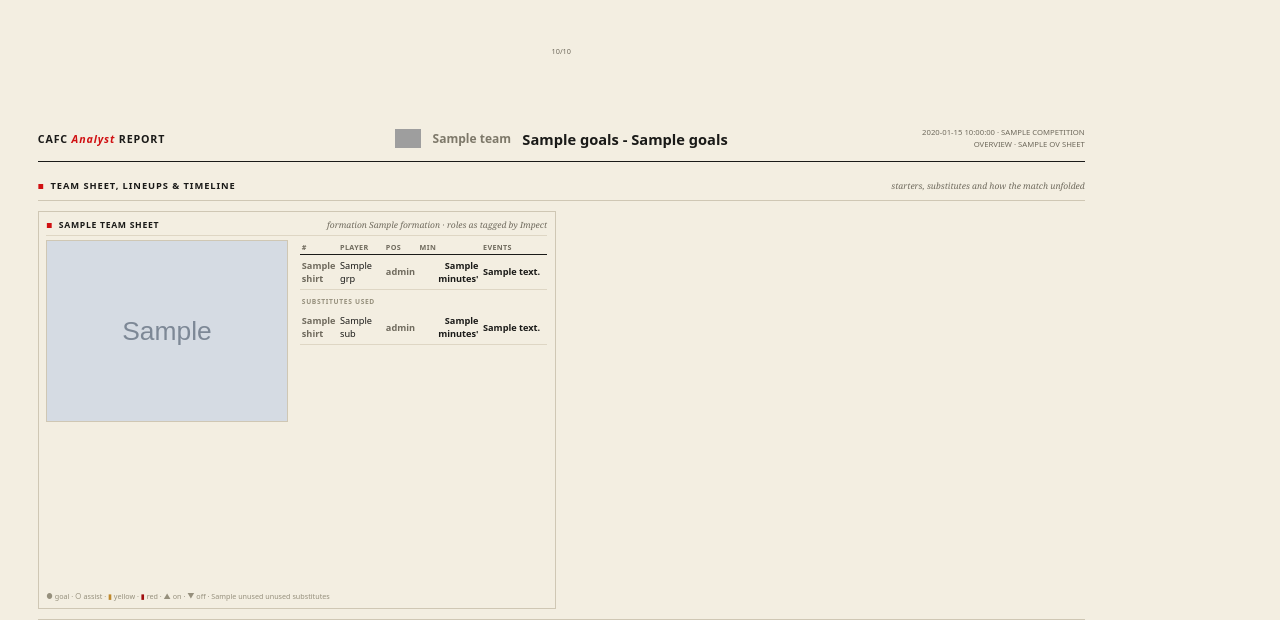
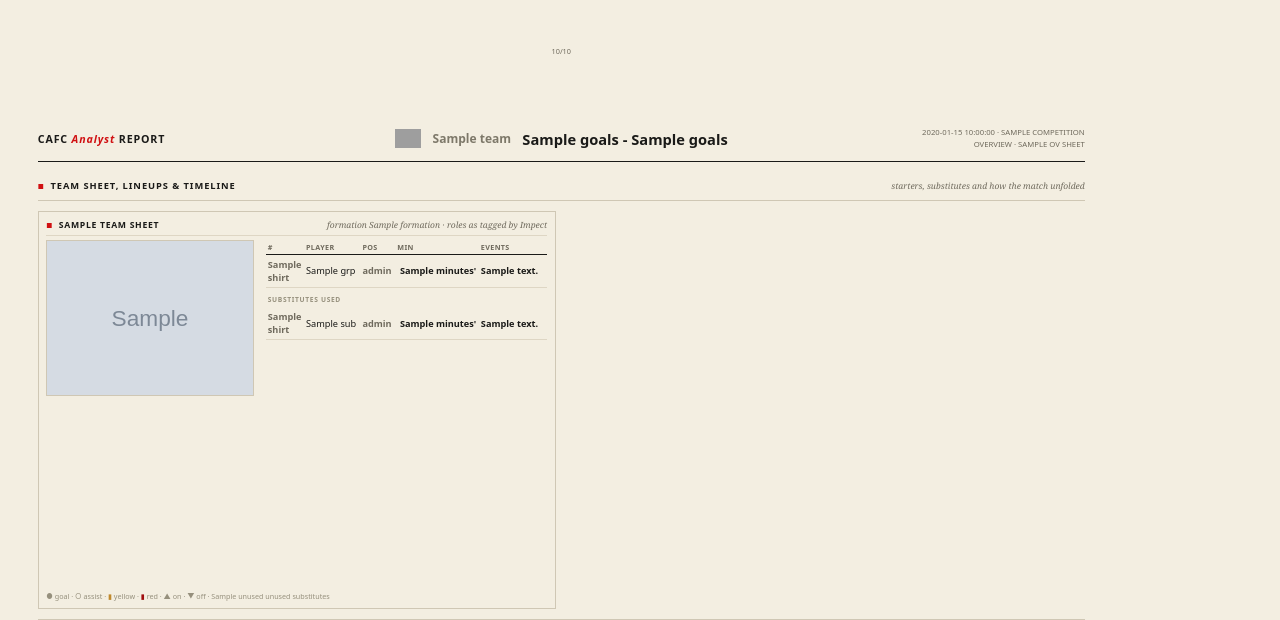
Before and after one commit to CAFC-DS/post-match-reports, a Python web app: template src/report/expanded/templates/expanded.html.j2 in a window 1280 px wide. Shown: the part 1505-2125 px from the top of the page. Run offline with Jinja, Linux system fonts and the light colour scheme; the template is opened without the code that fills it: most values are stand-ins (such as "Sample title", 1, 10 or a date in 2020); grey boxes marked "Sample" are stand-in pictures; grey boxes are pictures that could not be loaded.

Commit message:
Overview: fit the team-sheet cards (smaller lineup image, tighter rows)
Co-Authored-By: Claude Sonnet 5.5 <noreply@anthropic.com>
Claude-Session: https://claude.ai/code/session_019WXteFCPAW27A9uwbTQjuo

```diff
--- a/src/report/expanded/templates/expanded.html.j2
+++ b/src/report/expanded/templates/expanded.html.j2
@@ -3,7 +3,7 @@
 </style><style>
 .tochead{height:10mm;display:flex;align-items:center;border-bottom:.7px solid #cfc7b4}.tochead b{font-size:7pt;text-transform:uppercase;letter-spacing:.1em}.tochead b:before{content:'■';color:#d01012;font-size:5pt;margin-right:1.5mm}.tochead span{margin-left:auto;color:#6f6a5d;font-size:6.4pt;font-style:italic;font-family:'Spectral','Iowan Old Style',Georgia,serif}
 .toc{flex:1;display:flex;flex-direction:column;justify-content:space-evenly;padding:2mm 8mm}.toc-row{display:grid;grid-template-columns:24mm 1fr;align-items:start;border-top:.6px solid #cfc7b4;padding-top:4mm}.toc-num{font:italic 800 34pt Georgia;color:#d01012;line-height:1}.toc-title{display:flex;align-items:baseline}.toc-title b{font-size:13pt;letter-spacing:.14em;text-transform:uppercase}.toc-title span{margin-left:auto;font-size:7pt;font-weight:800;color:#6f6a5d;letter-spacing:.08em;text-transform:uppercase}.toc-main p{font:italic 8.5pt 'Spectral','Iowan Old Style',Georgia,serif;color:#6f6a5d;margin:1.5mm 0 2mm}.toc-items{display:flex;flex-wrap:wrap;gap:1.2mm 6mm;font-size:6.6pt;font-weight:700;text-transform:uppercase}.toc-items span:before{content:'■';color:#d01012;margin-right:2mm;font-size:5pt}
-.sheetgrid{display:grid;grid-template-columns:1fr 1fr;gap:3mm;flex:1;min-height:0}.sheetbody{display:flex;gap:3mm;min-height:0;flex:1}.lineupimg{width:64mm;height:auto;align-self:flex-start;border:.4px solid #cfc7b4}.sheettable{flex:1;border-collapse:collapse;font-size:6.9pt;align-self:flex-start}.sheettable th{font-size:5.4pt;text-transform:uppercase;letter-spacing:.05em;color:#6f6a5d;text-align:left;border-bottom:1px solid #1a1a18;padding:.5mm .6mm}.sheettable td{padding:1.05mm .6mm;border-bottom:.35px solid #ded6c4}.sheettable td.n{color:#6f6a5d;font-weight:800;width:5mm}.sheettable td.pos{color:#6f6a5d;font-weight:700}.sheettable td.min{text-align:right;font-weight:700}.sheettable tr.subhead td{font-size:5pt;font-weight:800;letter-spacing:.1em;text-transform:uppercase;color:#96907d;border-bottom:none;padding-top:2mm}.mk{margin-right:1.2mm;white-space:nowrap;font-weight:700}.mk.goal{color:#1a1a18}.mk.assist{color:#6f6a5d}.mk.yellow{color:#c0892d}.mk.red{color:#a00d0f}.mk.on{color:#4f6b3e}.mk.off{color:#a8433a}.timelinecard{height:56mm}.unused{font-size:5.4pt;color:#96907d;padding-top:1mm}
+.sheetgrid{display:grid;grid-template-columns:1fr 1fr;gap:3mm;flex:1;min-height:0}.sheetbody{display:flex;gap:3mm;min-height:0;flex:1}.lineupimg{width:55mm;height:auto;align-self:flex-start;border:.4px solid #cfc7b4}.sheettable{flex:1;border-collapse:collapse;font-size:6.9pt;align-self:flex-start}.sheettable th{font-size:5.4pt;text-transform:uppercase;letter-spacing:.05em;color:#6f6a5d;text-align:left;border-bottom:1px solid #1a1a18;padding:.5mm .6mm}.sheettable td{padding:.8mm .6mm;border-bottom:.35px solid #ded6c4}.sheettable td.n{color:#6f6a5d;font-weight:800;width:5mm}.sheettable td.pos{color:#6f6a5d;font-weight:700}.sheettable td.min{text-align:right;font-weight:700}.sheettable tr.subhead td{font-size:5pt;font-weight:800;letter-spacing:.1em;text-transform:uppercase;color:#96907d;border-bottom:none;padding-top:2mm}.mk{margin-right:1.2mm;white-space:nowrap;font-weight:700}.mk.goal{color:#1a1a18}.mk.assist{color:#6f6a5d}.mk.yellow{color:#c0892d}.mk.red{color:#a00d0f}.mk.on{color:#4f6b3e}.mk.off{color:#a8433a}.timelinecard{height:56mm}.unused{font-size:5.4pt;color:#96907d;padding-top:1mm}
 </style></head><body>
 {% macro mast(section,page_str) %}<div class="mast"><div class="brand">CAFC <i>Analyst</i> REPORT</div><div class="fixture">{% for s in sides %}{% if s.badge %}<img src="{{s.badge}}">{% endif %}<span class="{{'red' if s.is_charlton else 'grey'}}">{{s.team}}</span>{% if loop.first %}<strong>{{s.goals}} - {{sides[1].goals}}</strong>{% endif %}{% endfor %}</div><div class="folio">{{meta.date}} · {{meta.competition}}<br>{{section}}{% if page_str %} · {{page_str}}{% endif %}</div></div>{% endmacro %}
 {% macro header(name,section,page_str,caption='') %}{{mast(section,page_str)}}<div class="head"><b>{{name}}</b><span>{{caption}}</span></div>{% endmacro %}
```
